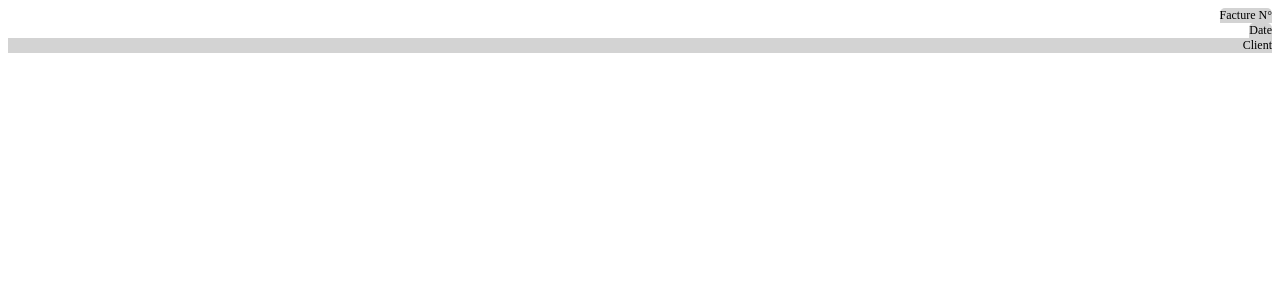
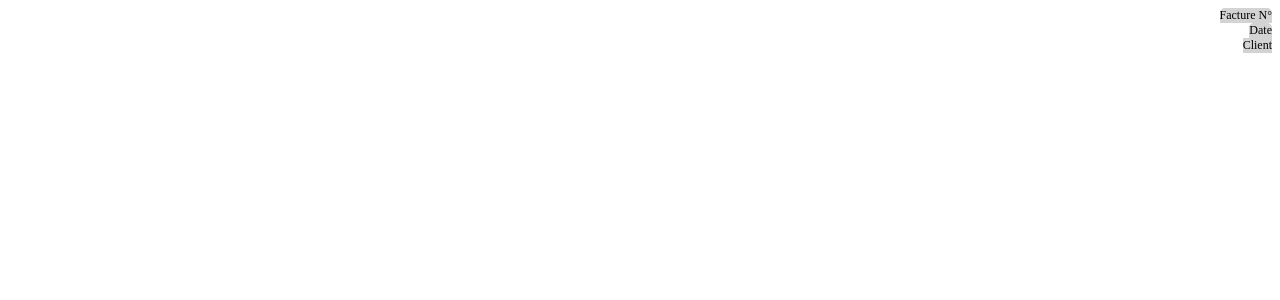
Before and after one commit to ikyoh/gravimmo, a Symfony app: template api/templates/pdf_generator/invoice.html.twig in a window 1280 px wide. Shown: the top 300 px of the page. Run offline with Twig, Linux system fonts and the light colour scheme; the template is opened without the code that fills it, so the values that code supplies are empty; some libraries are stand-ins or nearby versions.

Commit message:
Update invoice.html.twig

```diff
--- a/api/templates/pdf_generator/invoice.html.twig
+++ b/api/templates/pdf_generator/invoice.html.twig
@@ -129,7 +129,7 @@
             </div>
         </div>
         <div>
-            <div style="background-color: lightgray;">
+            <div style="background-color: lightgray; display: inline-block;">
                 Client
             </div>
             <div>
```
